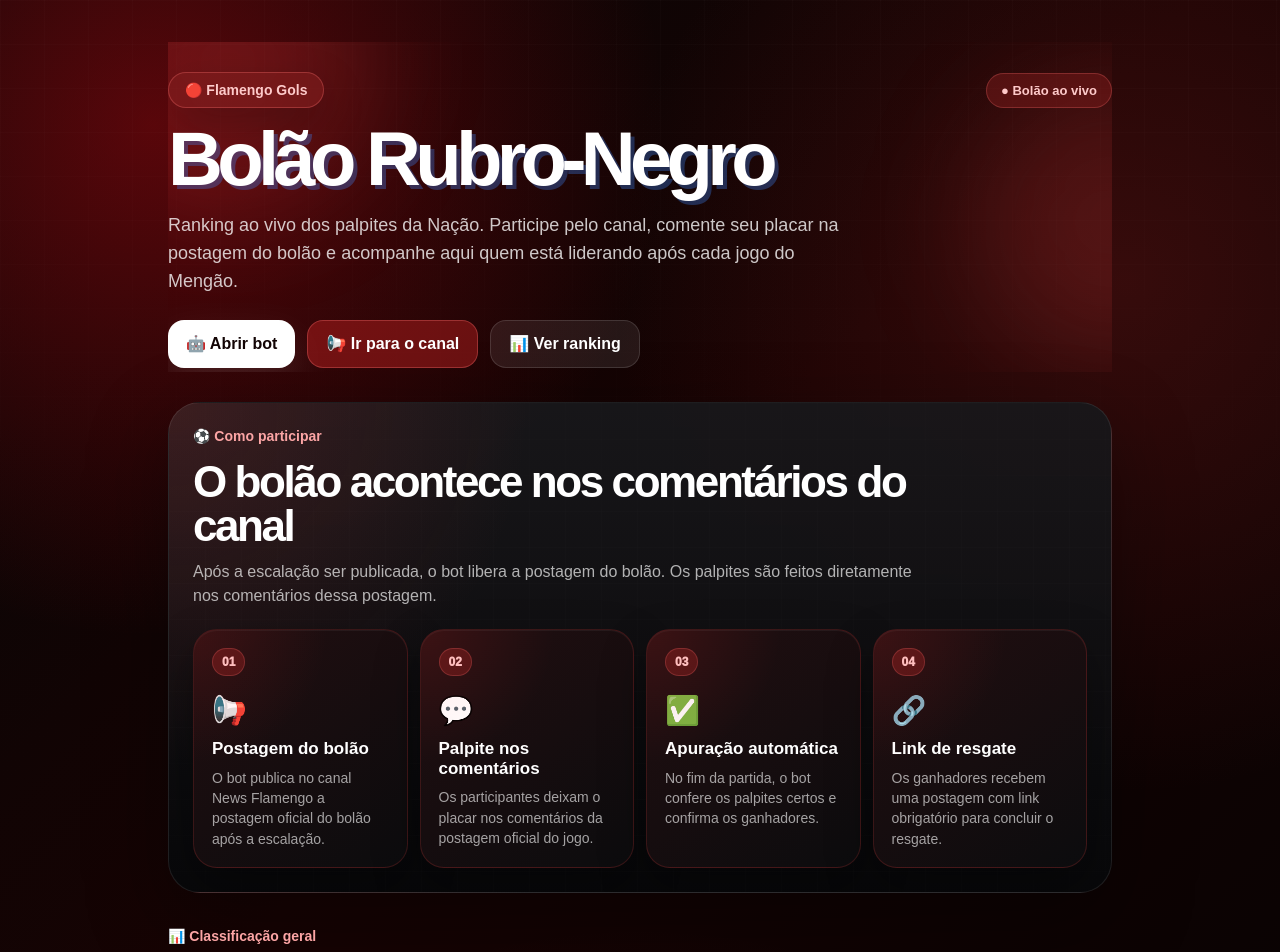
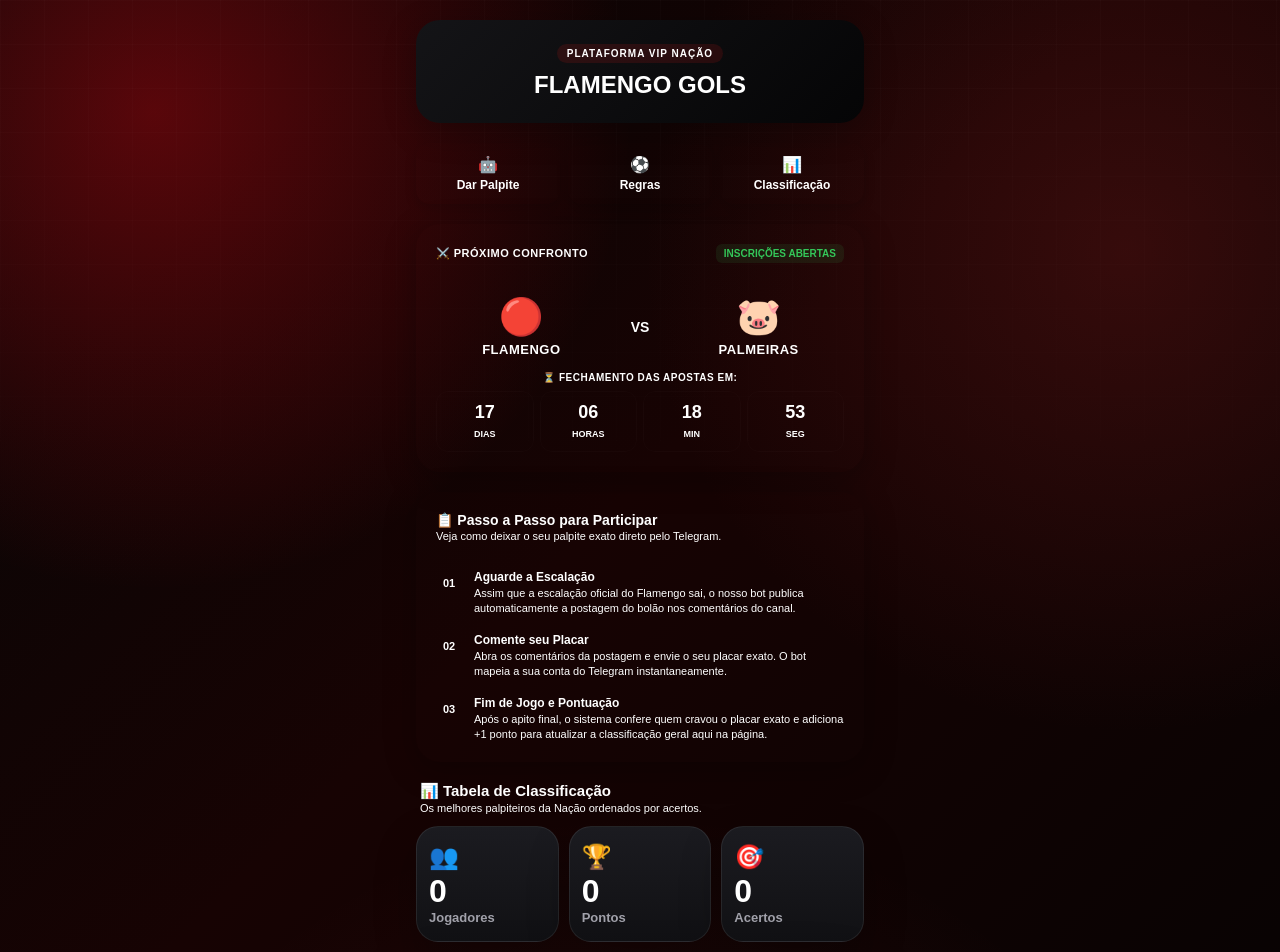
Before and after one commit to elenilda10/Gols-Flamengo---Bol-o, a Next.js app: page / in a window 1280 px wide. Shown: the top 952 px of the page. Built offline with nearby package versions, Linux system fonts and the light colour scheme; no server answers.

Commit message:
Update page.tsx

```diff
--- a/app/page.tsx
+++ b/app/page.tsx
@@ -1,132 +1,251 @@
+"use client"
+
+import { useEffect, useState } from "react"
 import RankingClient from "./ranking-client"
 
 export default function Home() {
+  // 🔥 CONFIGURAÇÃO DO PRÓXIMO JOGO (Ajuste a data e os times aqui quando quiser)
+  const DATA_DO_JOGO = new Date("2026-07-01T21:45:00") // Data exemplo do próximo jogo
+  const ADVERSARIO = "PALMEIRAS"
+  const ADVERSARIO_EMOJI = "🐷"
+
+  // Estados para a contagem regressiva
+  const [timeLeft, setTimeLeft] = useState({ dias: 0, horas: 0, minutos: 0, segundos: 0 })
+  const [jogoIniciado, setJogoIniciado] = useState(false)
+
+  // Lógica do Cronômetro
+  useEffect(() => {
+    const timer = setInterval(() => {
+      const agora = new Date().getTime()
+      const diferenca = DATA_DO_JOGO.getTime() - agora
+
+      if (diferenca <= 0) {
+        clearInterval(timer)
+        setJogoIniciado(true)
+      } else {
+        const dias = Math.floor(diferenca / (1000 * 60 * 60 * 24))
+        const horas = Math.floor((diferenca % (1000 * 60 * 60 * 24)) / (1000 * 60 * 60))
+        const minutos = Math.floor((diferenca % (1000 * 60 * 60)) / (1000 * 60))
+        const segundos = Math.floor((diferenca % (1000 * 60)) / 1000)
+
+        setTimeLeft({ dias, horas, minutos, segundos })
+      }
+    }, 1000)
+
+    return () => clearInterval(timer)
+  }, [DATA_DO_JOGO])
+
+  // Estilos Base do Design Carbono Rubro-Negro
+  const shellStyles: React.CSSProperties = {
+    maxWidth: "480px",
+    margin: "0 auto",
+    padding: "0 16px 40px 16px",
+    display: "flex",
+    flexDirection: "column",
+    gap: "20px",
+    backgroundColor: "var(--bg-main)"
+  }
+
+  const cardStyles: React.CSSProperties = {
+    background: "var(--bg-card)",
+    borderRadius: "24px",
+    padding: "20px",
+    border: "1px solid var(--border-color)",
+    boxShadow: "0 8px 32px rgba(0,0,0,0.25)"
+  }
+
+  const menuButtonStyles: React.CSSProperties = {
+    flex: 1,
+    background: "var(--bg-card)",
+    color: "var(--text-main)",
+    padding: "12px",
+    borderRadius: "14px",
+    fontSize: "12px",
+    fontWeight: 700,
+    textAlign: "center",
+    textDecoration: "none",
+    border: "1px solid var(--border-color)",
+    display: "flex",
+    flexDirection: "column",
+    alignItems: "center",
+    gap: "4px",
+    boxShadow: "0 4px 12px rgba(0,0,0,0.15)"
+  }
+
+  const timeBoxStyles: React.CSSProperties = {
+    background: "var(--bg-input)",
+    padding: "10px 8px",
+    borderRadius: "12px",
+    flex: 1,
+    textAlign: "center",
+    border: "1px solid rgba(255,255,255,0.02)"
+  }
+
   return (
-    <main className="site-shell">
-      <section className="hero-section">
-        <div className="hero-glow hero-glow-left" />
-        <div className="hero-glow hero-glow-right" />
+    <main style={shellStyles}>
 
-        <div className="hero-content">
-          <div className="hero-topline">
-            <span className="brand-pill">🔴 Flamengo Gols</span>
-            <span className="live-pill-home">● Bolão ao vivo</span>
+      {/* 🔴 HEADER ESTILO ESTÁDIO */}
+      <section style={{
+        ...cardStyles,
+        background: "linear-gradient(135deg, #141417 0%, #050506 100%)",
+        borderBottom: "3px solid var(--crf-red)",
+        marginTop: "20px",
+        textAlign: "center",
+        padding: "24px 20px"
+      }}>
+        <div style={{ display: "flex", justifyContent: "center", alignItems: "center", gap: "6px", marginBottom: "8px" }}>
+          <span style={{
+            background: "rgba(204, 20, 20, 0.15)",
+            color: "var(--crf-red)",
+            fontSize: "10px",
+            fontWeight: 800,
+            padding: "4px 10px",
+            borderRadius: "20px",
+            letterSpacing: "1px",
+            textTransform: "uppercase"
+          }}>
+            Plataforma VIP Nação
+          </span>
+        </div>
+        <h1 style={{ fontSize: "24px", fontWeight: 900, margin: 0, color: "#fff" }}>
+          FLAMENGO GOLS
+        </h1>
+      </section>
+
+      {/* 📱 MENU DE NAVEGAÇÃO INTERATIVO (ADICIONADO) */}
+      <nav style={{ display: "flex", gap: "8px" }}>
+        <a href="https://t.me/flamengogolsbot" target="_blank" rel="noreferrer" style={{ ...menuButtonStyles, background: "linear-gradient(135deg, var(--crf-red), #990f0f)", borderColor: "transparent" }}>
+          <span style={{ fontSize: "16px" }}>🤖</span>
+          <span style={{ color: "#fff" }}>Dar Palpite</span>
+        </a>
+        <a href="#como-participar" style={menuButtonStyles}>
+          <span style={{ fontSize: "16px" }}>⚽</span>
+          <span>Regras</span>
+        </a>
+        <a href="#ranking" style={menuButtonStyles}>
+          <span style={{ fontSize: "16px" }}>📊</span>
+          <span>Classificação</span>
+        </a>
+      </nav>
+
+      {/* ⏱️ CARD DO PRÓXIMO JOGO COM CONTAGEM REGRESSIVA (REFORMULADO) */}
+      <section style={cardStyles}>
+        <div style={{ display: "flex", justifyContent: "space-between", alignItems: "center", marginBottom: "16px", borderBottom: "1px solid var(--border-color)", paddingBottom: "12px" }}>
+          <h3 style={{ fontSize: "11px", fontWeight: 700, margin: 0, color: "var(--text-muted)", textTransform: "uppercase", letterSpacing: "0.5px" }}>
+            ⚔️ Próximo Confronto
+          </h3>
+          <span className="pulse-badge" style={{
+            background: jogoIniciado ? "rgba(239, 68, 68, 0.1)" : "rgba(52, 199, 89, 0.1)",
+            color: jogoIniciado ? "var(--crf-red)" : "#34c759",
+            fontSize: "10px",
+            fontWeight: 700,
+            padding: "4px 8px",
+            borderRadius: "6px",
+            textTransform: "uppercase"
+          }}>
+            {jogoIniciado ? "Em Andamento" : "Inscrições Abertas"}
+          </span>
+        </div>
+
+        {/* Times */}
+        <div style={{ display: "flex", alignItems: "center", justifyItems: "center", gap: "10px", padding: "5px 0 15px 0" }}>
+          <div style={{ flex: 1, textAlign: "center" }}>
+            <div style={{ fontSize: "36px", marginBottom: "4px" }}>🔴</div>
+            <strong style={{ fontSize: "13px", display: "block", color: "#fff", letterSpacing: "0.5px" }}>FLAMENGO</strong>
           </div>
 
-          <h1>Bolão Rubro-Negro</h1>
+          <div style={{ background: "var(--bg-input)", padding: "6px 14px", borderRadius: "12px", fontWeight: 800, fontSize: "14px", color: "var(--text-muted)" }}>
+            VS
+          </div>
 
-          <p>
-            Ranking ao vivo dos palpites da Nação. Participe pelo canal,
-            comente seu placar na postagem do bolão e acompanhe aqui quem está
-            liderando após cada jogo do Mengão.
-          </p>
+          <div style={{ flex: 1, textAlign: "center" }}>
+            <div style={{ fontSize: "36px", marginBottom: "4px" }}>{ADVERSARIO_EMOJI}</div>
+            <strong style={{ fontSize: "13px", display: "block", color: "#fff", letterSpacing: "0.5px" }}>{ADVERSARIO}</strong>
+          </div>
+        </div>
 
-          <div className="hero-actions">
-            <a
-              href="https://t.me/flamengogolsbot"
-              target="_blank"
-              rel="noreferrer"
-              className="hero-button primary"
-            >
-              🤖 Abrir bot
-            </a>
+        {/* Bloco do Cronômetro Ativo */}
+        {!jogoIniciado ? (
+          <div>
+            <div style={{ fontSize: "10px", color: "var(--text-muted)", textAlign: "center", fontWeight: 700, textTransform: "uppercase", marginBottom: "8px", letterSpacing: "0.5px" }}>
+              ⏳ Fechamento das apostas em:
+            </div>
+            <div style={{ display: "flex", gap: "6px" }}>
+              <div style={timeBoxStyles}>
+                <strong style={{ fontSize: "18px", display: "block", color: "var(--crf-red)" }}>{String(timeLeft.dias).padStart(2, "0")}</strong>
+                <span style={{ fontSize: "9px", color: "var(--text-muted)", textTransform: "uppercase", fontWeight: 600 }}>Dias</span>
+              </div>
+              <div style={timeBoxStyles}>
+                <strong style={{ fontSize: "18px", display: "block", color: "#fff" }}>{String(timeLeft.horas).padStart(2, "0")}</strong>
+                <span style={{ fontSize: "9px", color: "var(--text-muted)", textTransform: "uppercase", fontWeight: 600 }}>Horas</span>
+              </div>
+              <div style={timeBoxStyles}>
+                <strong style={{ fontSize: "18px", display: "block", color: "#fff" }}>{String(timeLeft.minutos).padStart(2, "0")}</strong>
+                <span style={{ fontSize: "9px", color: "var(--text-muted)", textTransform: "uppercase", fontWeight: 600 }}>Min</span>
+              </div>
+              <div style={timeBoxStyles}>
+                <strong style={{ fontSize: "18px", display: "block", color: "var(--crf-gold)" }}>{String(timeLeft.segundos).padStart(2, "0")}</strong>
+                <span style={{ fontSize: "9px", color: "var(--text-muted)", textTransform: "uppercase", fontWeight: 600 }}>Seg</span>
+              </div>
+            </div>
+          </div>
+        ) : (
+          <div style={{ background: "var(--bg-input)", padding: "12px", borderRadius: "14px", textAlign: "center", color: "var(--text-muted)", fontSize: "12px", fontWeight: 600 }}>
+            🔒 Votações encerradas! A bola já está rolando.
+          </div>
+        )}
+      </section>
 
-            <a
-              href="https://t.me/flamengo77"
-              target="_blank"
-              rel="noreferrer"
-              className="hero-button channel"
-            >
-              📢 Ir para o canal
-            </a>
+      {/* 💬 PASSO A PASSO (POSICIONADO LOGO ABAIXO DO CRONÔMETRO) */}
+      <section id="como-participar" style={cardStyles}>
+        <div style={{ borderBottom: "1px solid var(--border-color)", paddingBottom: "12px", marginBottom: "16px" }}>
+          <h2 style={{ fontSize: "14px", fontWeight: 800, margin: 0, color: "#fff" }}>📋 Passo a Passo para Participar</h2>
+          <p style={{ fontSize: "11px", color: "var(--text-muted)", margin: "2px 0 0 0" }}>Veja como deixar o seu palpite exato direto pelo Telegram.</p>
+        </div>
 
-            <a href="#ranking" className="hero-button secondary">
-              📊 Ver ranking
-            </a>
+        <div style={{ display: "flex", flexDirection: "column", gap: "16px" }}>
+          <div style={{ display: "flex", gap: "12px", alignItems: "flex-start" }}>
+            <div style={{ background: "var(--bg-input)", width: "26px", height: "26px", borderRadius: "8px", display: "flex", alignItems: "center", fontWeight: 700, fontSize: "11px", color: "var(--crf-red)", flexShrink: 0, justifyContent: "center" }}>01</div>
+            <div>
+              <h4 style={{ fontSize: "12px", fontWeight: 700, margin: "0 0 2px 0", color: "#fff" }}>Aguarde a Escalação</h4>
+              <p style={{ fontSize: "11px", color: "var(--text-muted)", margin: 0, lineHeight: "1.4" }}>Assim que a escalação oficial do Flamengo sai, o nosso bot publica automaticamente a postagem do bolão nos comentários do canal.</p>
+            </div>
+          </div>
+
+          <div style={{ display: "flex", gap: "12px", alignItems: "flex-start" }}>
+            <div style={{ background: "var(--bg-input)", width: "26px", height: "26px", borderRadius: "8px", display: "flex", alignItems: "center", fontWeight: 700, fontSize: "11px", color: "var(--crf-red)", flexShrink: 0, justifyContent: "center" }}>02</div>
+            <div>
+              <h4 style={{ fontSize: "12px", fontWeight: 700, margin: "0 0 2px 0", color: "#fff" }}>Comente seu Placar</h4>
+              <p style={{ fontSize: "11px", color: "var(--text-muted)", margin: 0, lineHeight: "1.4" }}>Abra os comentários da postagem e envie o seu placar exato. O bot mapeia a sua conta do Telegram instantaneamente.</p>
+            </div>
+          </div>
+
+          <div style={{ display: "flex", gap: "12px", alignItems: "flex-start" }}>
+            <div style={{ background: "var(--bg-input)", width: "26px", height: "26px", borderRadius: "8px", display: "flex", alignItems: "center", fontWeight: 700, fontSize: "11px", color: "var(--crf-red)", flexShrink: 0, justifyContent: "center" }}>03</div>
+            <div>
+              <h4 style={{ fontSize: "12px", fontWeight: 700, margin: "0 0 2px 0", color: "#fff" }}>Fim de Jogo e Pontuação</h4>
+              <p style={{ fontSize: "11px", color: "var(--text-muted)", margin: 0, lineHeight: "1.4" }}>Após o apito final, o sistema confere quem cravou o placar exato e adiciona +1 ponto para atualizar a classificação geral aqui na página.</p>
+            </div>
           </div>
         </div>
       </section>
 
-      <section className="how-section">
-        <div className="how-header">
-          <span className="section-kicker">⚽ Como participar</span>
-          <h2>O bolão acontece nos comentários do canal</h2>
-          <p>
-            Após a escalação ser publicada, o bot libera a postagem do bolão.
-            Os palpites são feitos diretamente nos comentários dessa postagem.
-          </p>
-        </div>
-
-        <div className="how-grid">
-          <div className="how-card">
-            <span className="how-number">01</span>
-            <div className="how-icon">📢</div>
-            <h3>Postagem do bolão</h3>
-            <p>
-              O bot publica no canal News Flamengo a postagem oficial do bolão
-              após a escalação.
-            </p>
-          </div>
-
-          <div className="how-card">
-            <span className="how-number">02</span>
-            <div className="how-icon">💬</div>
-            <h3>Palpite nos comentários</h3>
-            <p>
-              Os participantes deixam o placar nos comentários da postagem
-              oficial do jogo.
-            </p>
-          </div>
-
-          <div className="how-card">
-            <span className="how-number">03</span>
-            <div className="how-icon">✅</div>
-            <h3>Apuração automática</h3>
-            <p>
-              No fim da partida, o bot confere os palpites certos e confirma os
-              ganhadores.
-            </p>
-          </div>
-
-          <div className="how-card">
-            <span className="how-number">04</span>
-            <div className="how-icon">🔗</div>
-            <h3>Link de resgate</h3>
-            <p>
-              Os ganhadores recebem uma postagem com link obrigatório para
-              concluir o resgate.
-            </p>
-          </div>
-        </div>
-      </section>
-
-      <section id="ranking" className="ranking-wrapper">
-        <div className="ranking-heading">
-          <div>
-            <span className="section-kicker">📊 Classificação geral</span>
-            <h2>Ranking do bolão</h2>
-            <p>
-              Cada acerto soma pontos e atualiza a classificação geral da Nação.
-            </p>
-          </div>
-
-          <a
-            href="https://t.me/flamengo77"
-            target="_blank"
-            rel="noreferrer"
-            className="ranking-heading-link"
-          >
-            Participar pelo canal →
-          </a>
+      {/* 🏆 COMPONENTE DO RANKING DINÂMICO */}
+      <section id="ranking" style={{ display: "flex", flexDirection: "column", gap: "12px" }}>
+        <div style={{ padding: "0 4px" }}>
+          <h2 style={{ fontSize: "15px", fontWeight: 800, margin: 0, color: "#fff" }}>📊 Tabela de Classificação</h2>
+          <p style={{ fontSize: "11px", color: "var(--text-muted)", margin: "2px 0 0 0" }}>Os melhores palpiteiros da Nação ordenados por acertos.</p>
         </div>
 
         <RankingClient />
       </section>
 
-      <footer className="site-footer">
-        <span>Feito para a Nação Rubro-Negra</span>
-        <strong>⚫🔴 Flamengo Gols</strong>
+      {/* 👣 FOOTER */}
+      <footer style={{ textAlign: "center", padding: "20px 0 10px 0", borderTop: "1px solid var(--border-color)", marginTop: "10px", display: "flex", flexDirection: "column", gap: "2px" }}>
+        <span style={{ fontSize: "10px", color: "var(--text-muted)" }}>Desenvolvido exclusivamente para o grupo VIP</span>
+        <strong style={{ fontSize: "11px", color: "#fff", letterSpacing: "0.5px" }}>⚫🔴 FLAMENGO GOLS</strong>
       </footer>
+
     </main>
   )
 }
```
